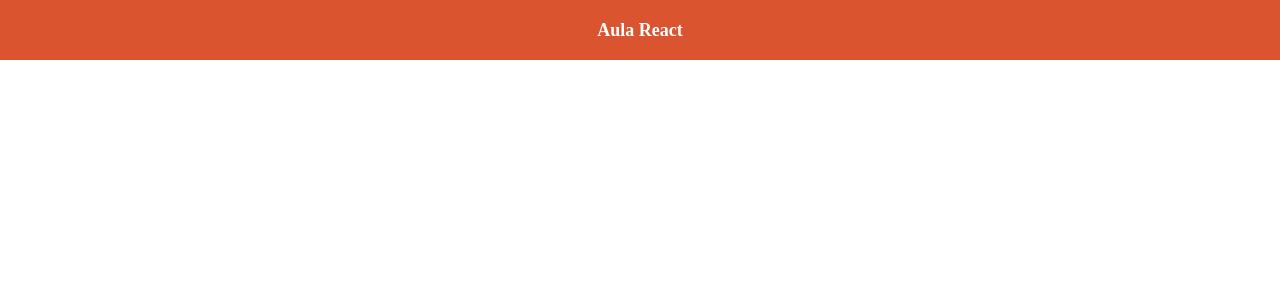
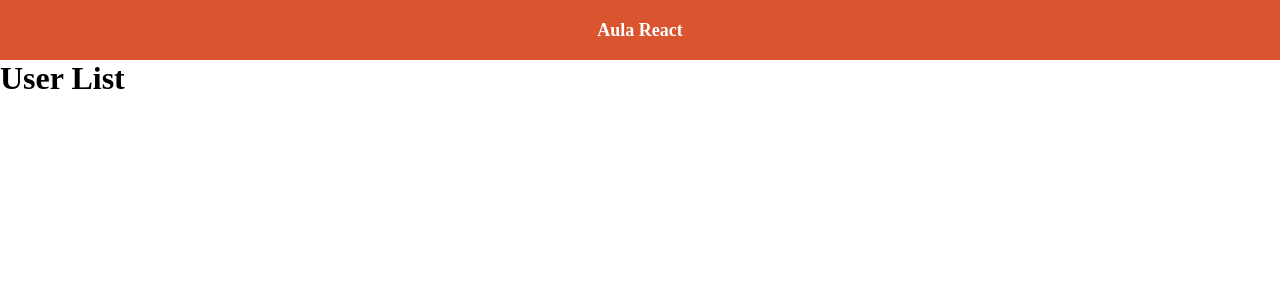
Before and after one commit to henrique2601/react-routes-http-exercise, a React (Create React App) app: page /users/1 in a window 1280 px wide. Shown: the top 300 px of the page. Built offline with nearby package versions, Linux system fonts and the light colour scheme.

Commit message:
1 file modified, 5 added

```diff
--- a/App.js
+++ b/App.js
@@ -1,10 +1,12 @@
 import React from 'react';
 import Header from './components/Header';
+import UserList from './pages/user-list';
 
 function App() {
   return (
     <div>
       <Header />
+      <UserList />
     </div>
   );
 }
--- /dev/null
+++ b/pages/user-list/index.js
@@ -0,0 +1,9 @@
+import React, { Component } from 'react';
+
+export default class UserList extends Component {
+  render() {
+    return(
+      <h1>User List</h1>
+    )
+  }
+}
```
Also changed, not shown: pages/user-detail/index.js (added, +9 -0 lines), routes.js (added, +18 -0 lines), pages/user-detail/style.css (added), pages/user-list/style.css (added).
